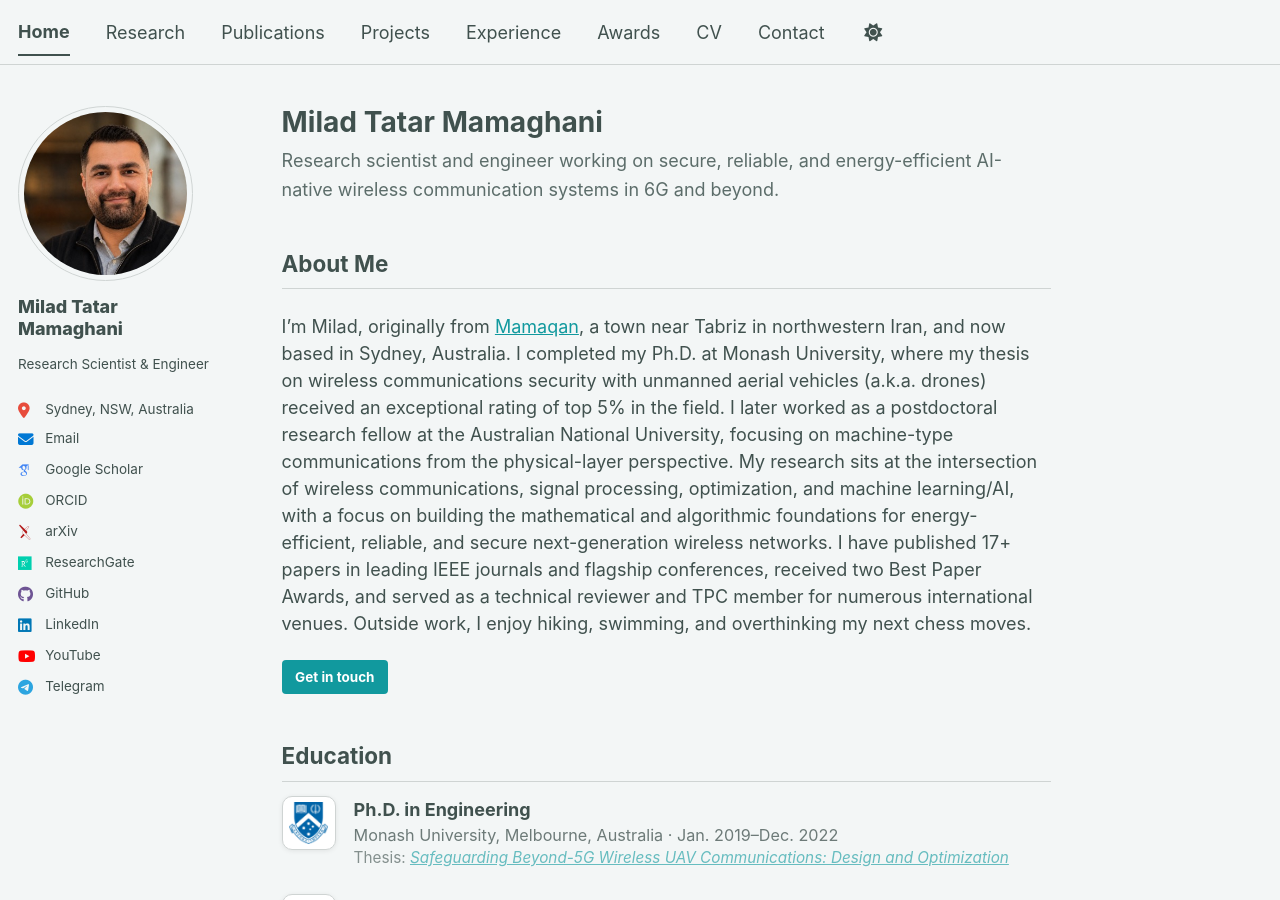
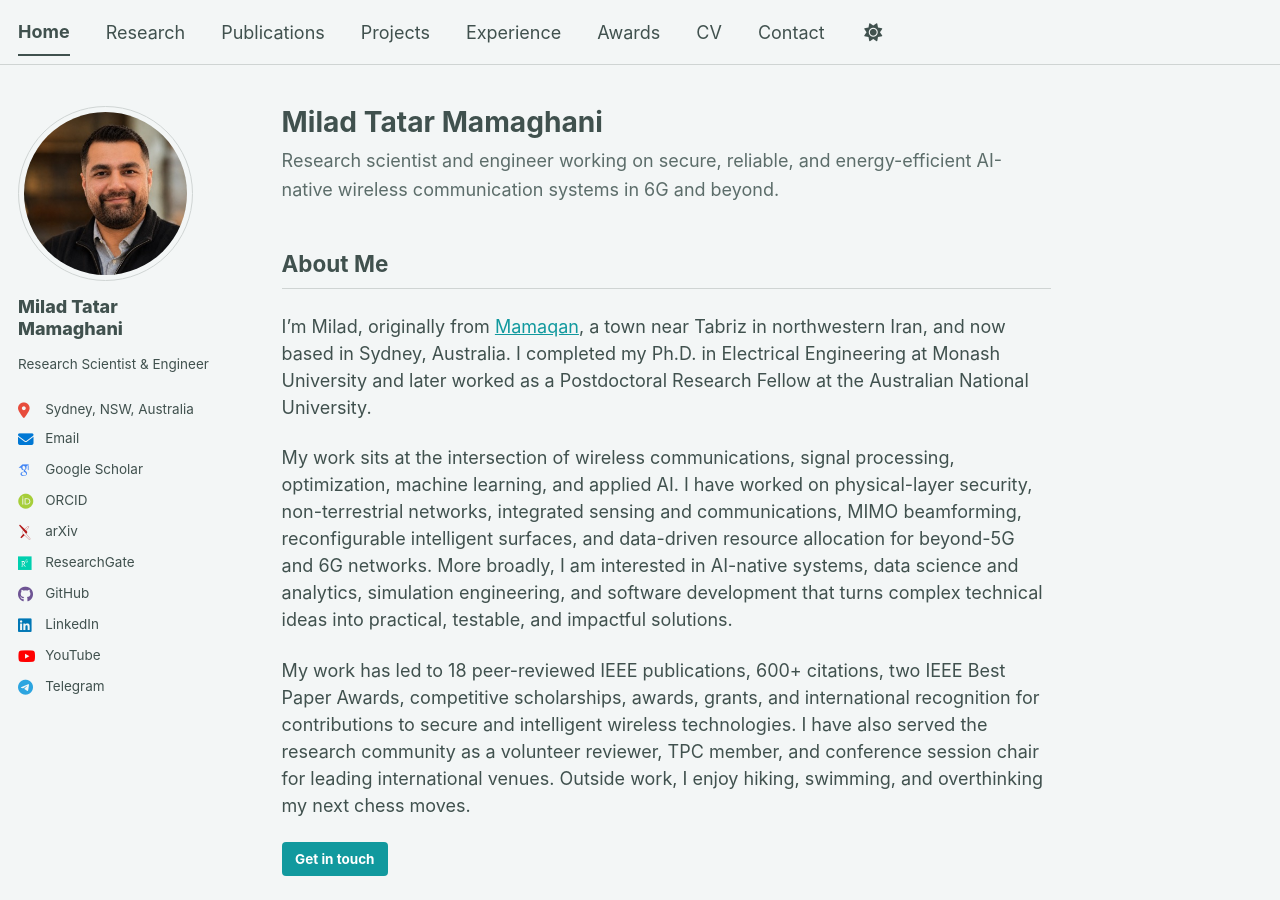
Before and after one commit to miladtm94/miladtm94.github.io, a Jekyll site: the page built from _pages/about.md, in a window 1280 px wide and 900 px high. Built offline with Jekyll 4.4.1, drawn with Linux system fonts in a browser that asks for light colours; some web fonts are replaced.

Commit message:
bio updated

```diff
--- a/_pages/about.md
+++ b/_pages/about.md
@@ -46,7 +46,11 @@ redirect_from:
  <!-- with [A/Prof. Xiangyun Zhou](https://users.cecs.anu.edu.au/~xyzhou/)
   under [A/Prof. Yi Hong](https://research.monash.edu/en/persons/yi-hong) -->
 
-I'm Milad, originally from [Mamaqan](https://en.wikipedia.org/wiki/Mamqan), a town near Tabriz in northwestern Iran, and now based in Sydney, Australia. I completed my Ph.D. at Monash University, where my thesis on wireless communications security with unmanned aerial vehicles (a.k.a. drones) received an exceptional rating of top 5% in the field. I later worked as a postdoctoral research fellow at the Australian National University, focusing on machine-type communications from the physical-layer perspective. My research sits at the intersection of wireless communications, signal processing, optimization, and machine learning/AI, with a focus on building the mathematical and algorithmic foundations for energy-efficient, reliable, and secure next-generation wireless networks. I have published 17+ papers in leading IEEE journals and flagship conferences, received two Best Paper Awards, and served as a technical reviewer and TPC member for numerous international venues. Outside work, I enjoy hiking, swimming, and overthinking my next chess moves.
+I'm Milad, originally from [Mamaqan](https://en.wikipedia.org/wiki/Mamqan), a town near Tabriz in northwestern Iran, and now based in Sydney, Australia. I completed my Ph.D. in Electrical Engineering at Monash University and later worked as a Postdoctoral Research Fellow at the Australian National University.
+
+My work sits at the intersection of wireless communications, signal processing, optimization, machine learning, and applied AI. I have worked on physical-layer security, non-terrestrial networks, integrated sensing and communications, MIMO beamforming, reconfigurable intelligent surfaces, and data-driven resource allocation for beyond-5G and 6G networks. More broadly, I am interested in AI-native systems, data science and analytics, simulation engineering, and software development that turns complex technical ideas into practical, testable, and impactful solutions.
+
+My work has led to 18 peer-reviewed IEEE publications, 600+ citations, two IEEE Best Paper Awards, competitive scholarships, awards, grants, and international recognition for contributions to secure and intelligent wireless technologies. I have also served the research community as a volunteer reviewer, TPC member, and conference session chair for leading international venues. Outside work, I enjoy hiking, swimming, and overthinking my next chess moves.
 
 <div class="about__hero-actions">
   <a class="btn btn--primary" href="/contact/">Get in touch</a>
```
